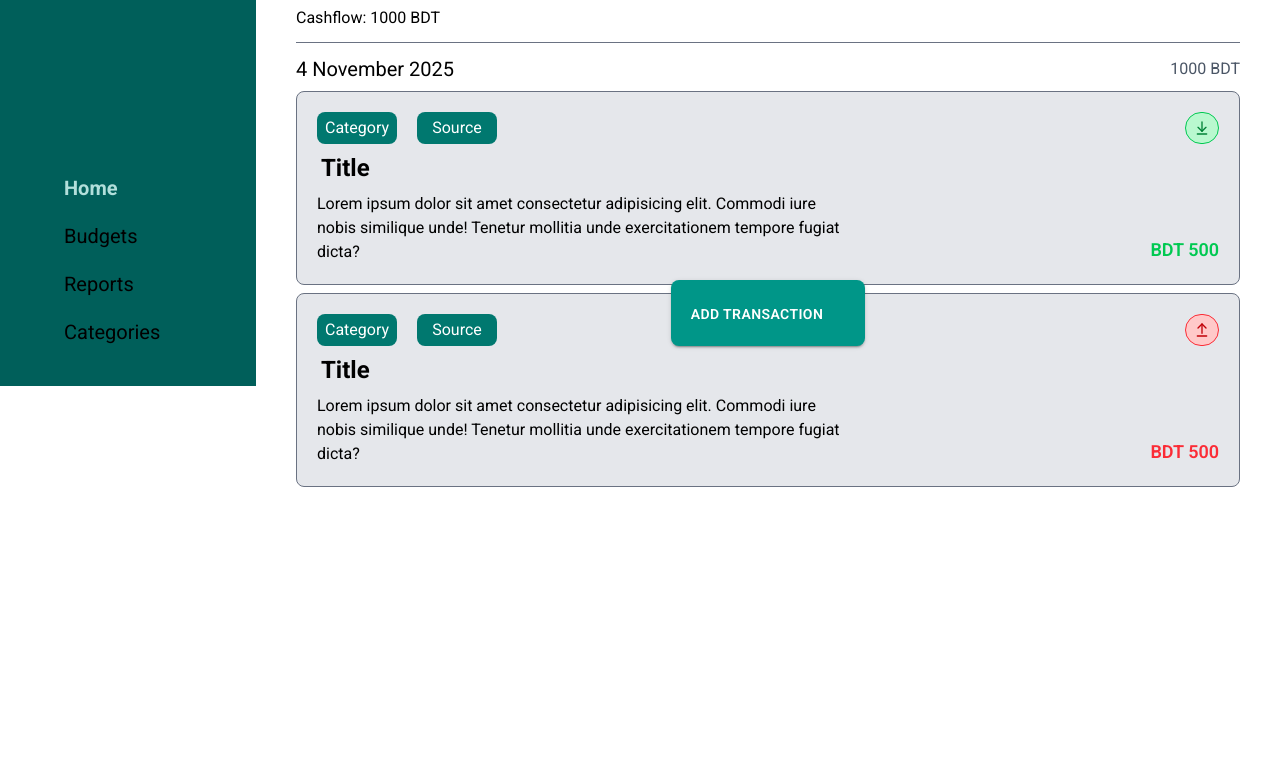
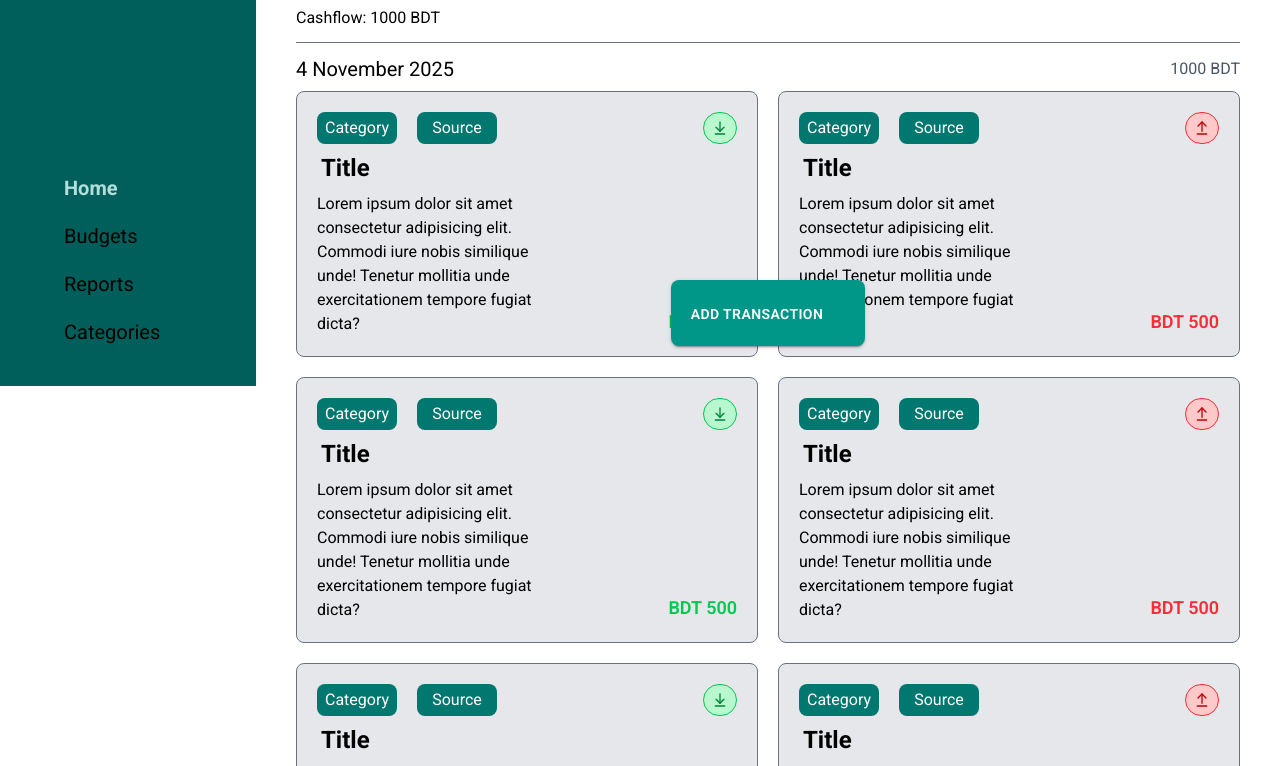
Before and after one commit to ashis263/e-llet-client, a React (Vite) app: page / in a window 1280 px wide. Shown: the part 414-1180 px from the top of the page. Before the commit the page ends 941 px from the top, so only its background shows below. Built offline with nearby package versions, Linux system fonts and the light colour scheme; some icons are missing.

Commit message:
style: transaction and category in two column

```diff
--- a/src/components/Categories/Categories.jsx
+++ b/src/components/Categories/Categories.jsx
@@ -10,7 +10,16 @@ const Categories = () => {
         <CategoriesSort />
       </div>
       <TextField fullWidth id="outlined-basic" label="Search Category" variant="outlined" sx={{borderRadius: "100px"}} />
-      <div className="my-10 space-y-10">
+      <div className="my-10 space-y-10 grid grid-cols-2 md:gap-x-5">
+        <CategoryItem/>
+        <CategoryItem/>
+        <CategoryItem/>
+        <CategoryItem/>
+        <CategoryItem/>
+        <CategoryItem/>
+        <CategoryItem/>
+        <CategoryItem/>
+        <CategoryItem/>
         <CategoryItem/>
       </div>
     </div>
--- a/src/components/Home/Home.jsx
+++ b/src/components/Home/Home.jsx
@@ -31,11 +31,16 @@ const Home = () => {
           <h5 className="text-xl">4 November 2025</h5>
           <p className="text-gray-600">1000 BDT</p>
         </div>
-        <div className="space-y-2"></div>
-        <Transaction type="income" />
-        <Transaction type="expense" />
+        <div className="grid md:grid-cols-2 gap-5">
+          <Transaction type="income" />
+          <Transaction type="expense" />
+          <Transaction type="income" />
+          <Transaction type="expense" />
+          <Transaction type="income" />
+          <Transaction type="expense" />
+        </div>
       </div>
-      <AddButton label="Add Transaction"/>
+      <AddButton label="Add Transaction" />
     </div>
   );
 };
```
